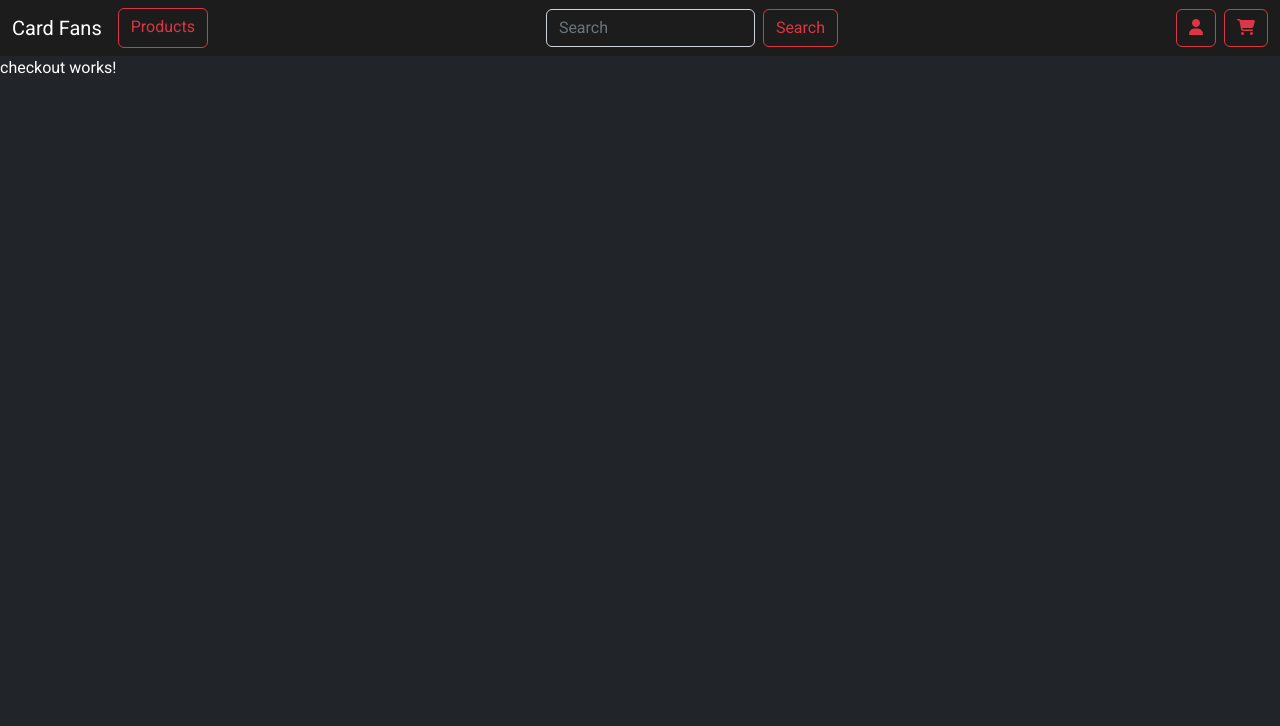
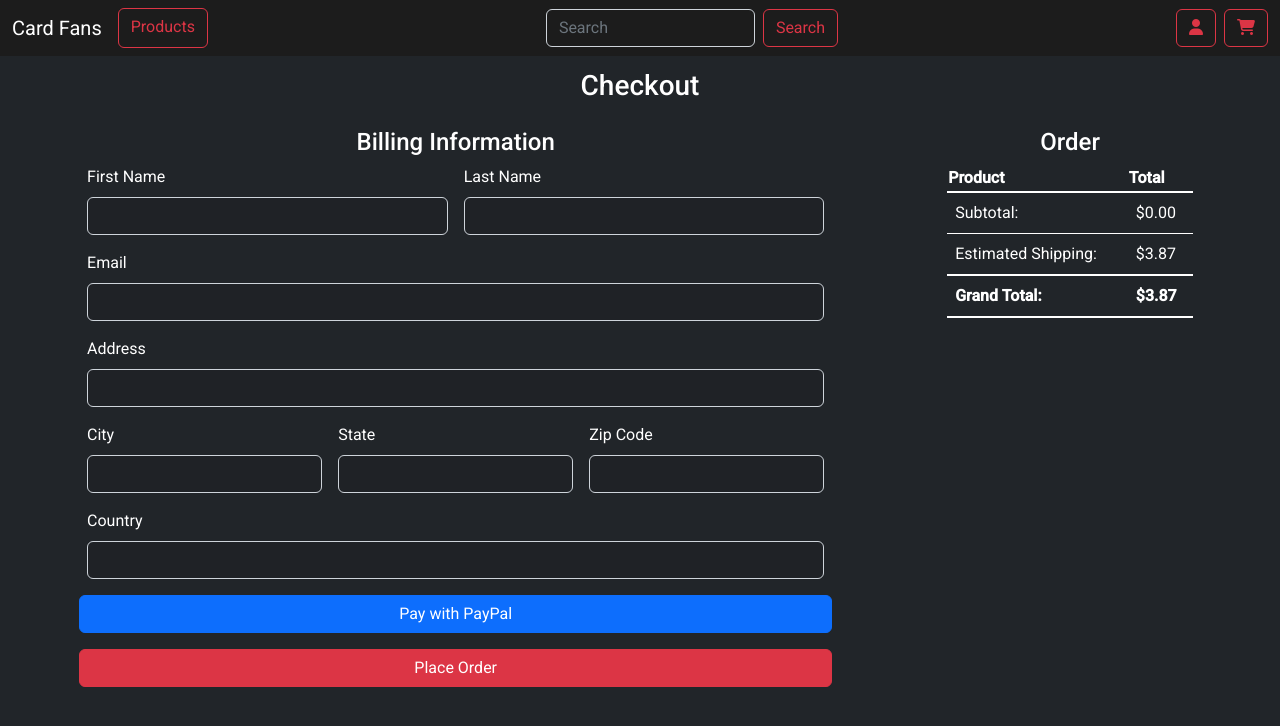
Before and after one commit to 221114-Java-Angular-NGC/card-fans-p2, an Angular app in the folder web-app/: page /checkout in a window 1280 px wide. Shown: the top 726 px of the page. Built offline with nearby package versions, Linux system fonts and the light colour scheme.

Commit message:
started checkout page

```diff
--- a/web-app/src/app/components/checkout/checkout.component.css
+++ b/web-app/src/app/components/checkout/checkout.component.css
@@ -0,0 +1,47 @@
+h3 {
+    margin-top: 1%;
+}
+
+input {
+    background-color: #1f2226;
+    color: white;
+}
+
+input:focus {
+    background-color: #1f2226;
+    color: white;
+}
+
+table {
+    color: white;
+    border-bottom: 1px solid white;
+}
+
+thead {
+    border-bottom: 2px solid white;
+}
+
+#checkout-div {
+    display:flex;
+    justify-content: center;
+    margin: 2% 2% 2%;
+}
+
+#form-div {
+    display:block;
+    width: 60%;
+    margin-right:10%;
+}
+
+#cart-preview {
+    width: 20%;
+}
+#subtotal {
+    border-top: 2px solid white;
+}
+
+#grand-total {
+    font-weight: bold;
+    border-top: 2px solid white;
+    border-bottom: 2px solid white;
+}
--- a/web-app/src/app/components/checkout/checkout.component.html
+++ b/web-app/src/app/components/checkout/checkout.component.html
@@ -1 +1,70 @@
-<p>checkout works!</p>
+<h3 class="text-center">Checkout</h3>
+<div id="checkout-div">
+    <div id="form-div">
+        <h4 class="text-center">Billing Information</h4>
+        <form id="billing-form" class="row g-3">
+            <div class="col-md-6">
+                <label for="inputFirst" class="form-label">First Name</label>
+                <input type="text" class="form-control" id="inputFirst">
+            </div>
+            <div class="col-md-6">
+                <label for="inputLast" class="form-label">Last Name</label>
+                <input type="text" class="form-control" id="inputLast">
+            </div>
+            <div class="col-12">
+                <label for="inputEmail" class="form-label">Email</label>
+                <input type="email" class="form-control" id="inputEmail">
+            </div>
+            <div class="col-12">
+                <label for="inputAddress" class="form-label">Address</label>
+                <input type="text" class="form-control" id="inputAddress">
+            </div>
+            <div class="col-sm-4">
+                <label for="inputCity" class="form-label">City</label>
+                <input type="text" class="form-control" id="inputCity">
+            </div>
+            <div class="col-sm-4">
+                <label for="inputState" class="form-label">State</label>
+                <input type="text" class="form-control" id="inputState">
+            </div>
+            <div class="col-sm-4">
+                <label for="inputZip" class="form-label">Zip Code</label>
+                <input type="text" class="form-control" id="inputZip">
+            </div>
+            <div class="col-12">
+                <label for="inputCountry" class="form-label">Country</label>
+                <input type="text" class="form-control" id="inputCountry">
+            </div>
+            <button class="btn btn-primary">Pay with PayPal</button>
+            <button class="btn btn-danger">Place Order</button>
+        </form>
+    </div>
+
+    <div id="cart-preview">
+        <h4 class="text-center">Order</h4>
+        <table class="table">
+            <thead>
+                <th>Product</th>
+                <th>Total</th>
+            </thead>
+            <tbody>
+                <tr class="order-product" *ngFor="let entry of cart">
+                    <td>{{entry.name}} x {{entry.quantity}}</td>
+                    <td>${{entry.total.toFixed(2)}}</td>
+                </tr>
+                <tr id="subtotal">
+                    <td>Subtotal:</td>
+                    <td>${{subtotal.toFixed(2)}}</td>
+                </tr>
+                <tr id="shipping">
+                    <td>Estimated Shipping:</td>
+                    <td>${{shipping.toFixed(2)}}</td>
+                </tr>
+                <tr id="grand-total">
+                    <td>Grand Total:</td>
+                    <td>${{grandTotal.toFixed(2)}}</td>
+                </tr>
+            </tbody>
+        </table>
+    </div>
+</div>
--- a/web-app/src/app/components/checkout/checkout.component.ts
+++ b/web-app/src/app/components/checkout/checkout.component.ts
@@ -3,6 +3,7 @@ import { CartService } from 'src/app/services/cart/cart.service';
 import { OrderEntry } from 'src/app/models/order-entry.model';
 import { Order } from 'src/app/models/order.model';
 import { RestDataSource } from 'src/app/services/rest.datasource';
+import { CartEntry } from '../cart/cartentry';
 
 @Component({
   selector: 'app-checkout',
@@ -10,7 +11,24 @@ import { RestDataSource } from 'src/app/services/rest.datasource';
   styleUrls: ['./checkout.component.css'],
 })
 export class CheckoutComponent {
-  constructor(private cartService: CartService) {}
+  /**
+   * add authentication to check out button
+   * disable check out button until paypal button is pressed
+   * autofill user info
+   * add routing guard to this page
+   */
+  cart: CartEntry[] = [];
+  subtotal: number = 0;
+  shipping = 3.87;
+  grandTotal: number = 0;
+
+  constructor(private cartService: CartService) {
+    this.cart = this.cartService.Cart;
+    for (let entry of this.cart) {
+      this.subtotal += entry.total;
+    }
+    this.grandTotal = this.subtotal + this.shipping;
+  }
 
   createOrder() {
     let orderEntry: OrderEntry[] = [];
```
